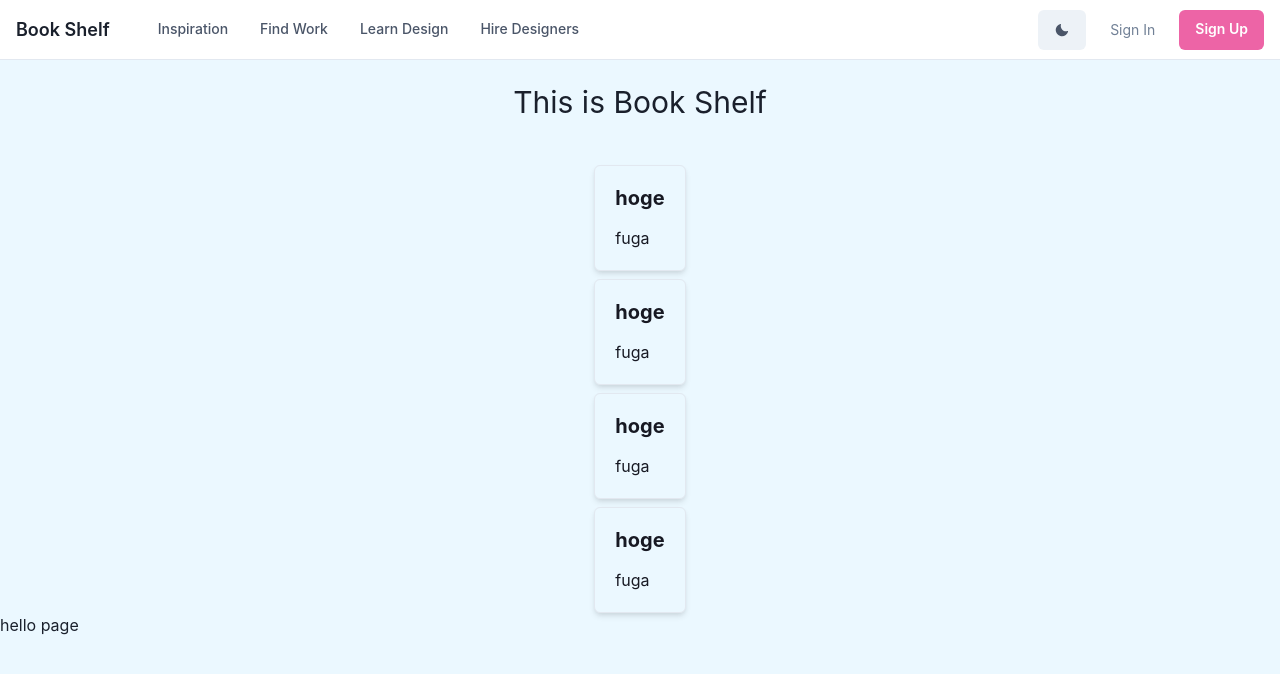
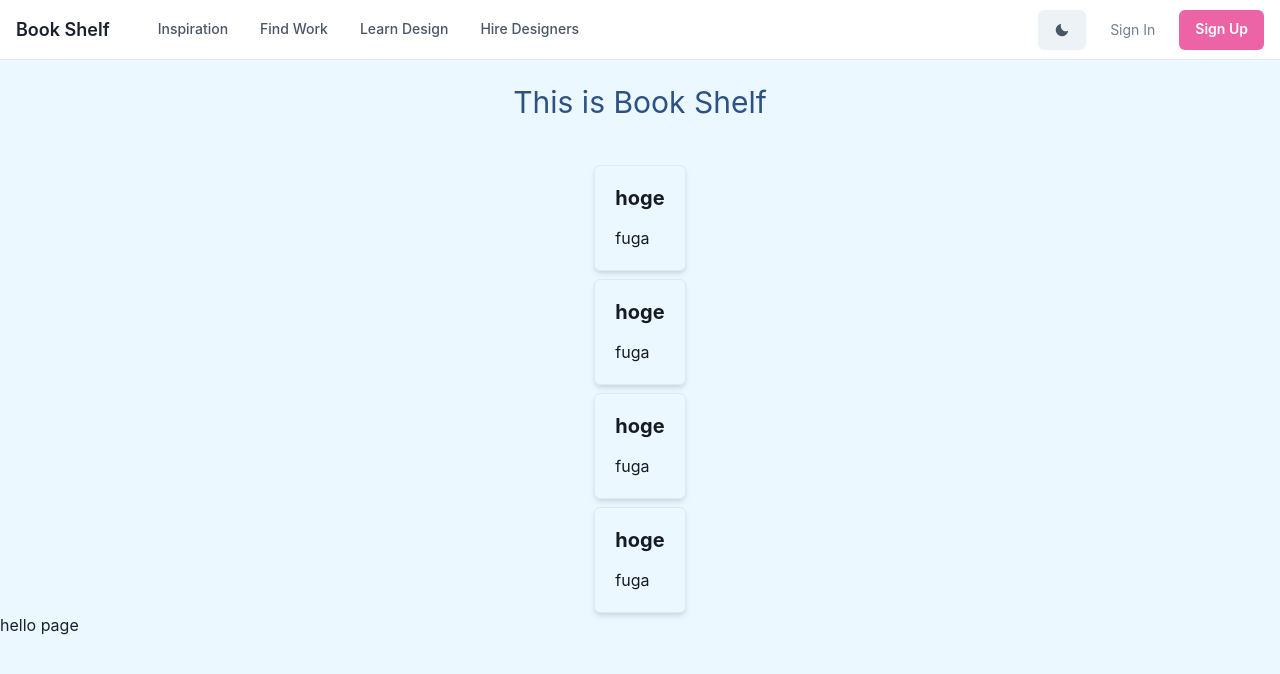
Before and after one commit to no-yan/bookshelf, a Next.js app: page / in a window 1280 px wide. Shown: the top 674 px of the page. Built offline with nearby package versions, Linux system fonts and the light colour scheme.

Commit message:
add postinstall command to autocomplete

```diff
--- a/package.json
+++ b/package.json
@@ -6,7 +6,9 @@
         "dev": "next dev",
         "build": "next build",
         "start": "next start",
-        "lint": "next lint"
+        "lint": "next lint",
+        "gen:theme-typings": "chakra-cli tokens theme/index.ts",
+        "postinstall": "npm run gen:theme-typings"
     },
     "dependencies": {
         "@chakra-ui/icons": "^1.0.15",
@@ -19,6 +21,7 @@
         "react-dom": "17.0.2"
     },
     "devDependencies": {
+        "@chakra-ui/cli": "^1.5.3",
         "@types/eslint": "7.28.0",
         "@types/prettier": "2.4.1",
         "@types/react": "17.0.27",
--- a/pages/index.tsx
+++ b/pages/index.tsx
@@ -57,7 +57,12 @@ const Home: NextPage = () => {
                 width={'full'}
             >
                 <main>
-                    <Text pt={5} fontSize={'3xl'} align="center">
+                    <Text
+                        pt={5}
+                        fontSize={'3xl'}
+                        color={useColorModeValue('blue.700', 'teal.100')}
+                        align="center"
+                    >
                         This is Book Shelf
                     </Text>
                     <VStack pt="10">
```
Also changed, not shown: theme/index.ts (renamed from theme.ts), 1 other file (tests, documents, lock files or other folders).
